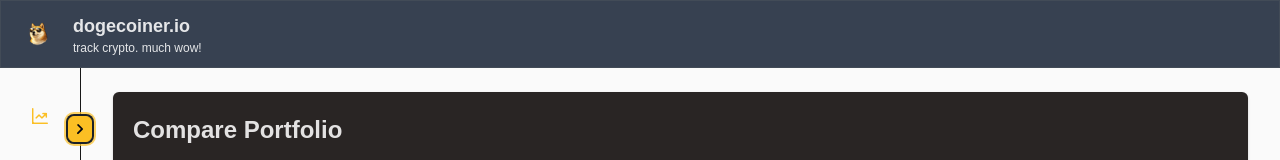
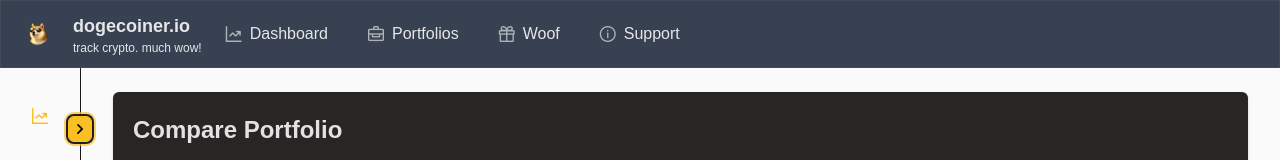
Before and after one commit to abardandev/dogecoiner-ui, a Next.js app: page / in a window 1280 px wide. Both pictures are taken after a click on the button "Toggle menu". Shown: the top 160 px of the page. Built offline with nearby package versions, Linux system fonts and the light colour scheme; a web font is replaced by a local one.

Commit message:
added links for spa behavior

```diff
--- a/src/controls/MainLayout.tsx
+++ b/src/controls/MainLayout.tsx
@@ -2,6 +2,7 @@
 
 import { useCallback, useEffect, useMemo, useState } from 'react';
 import { useRouter } from 'next/navigation';
+import Link from 'next/link';
 import { PanelMenu } from 'primereact/panelmenu';
 import { Sidebar } from 'primereact/sidebar';
 import { Button } from 'primereact/button';
@@ -53,31 +54,43 @@ export default function MainLayout({ children }) {
     return () => window.removeEventListener('scroll', toggleScrollTop);
   }, []);
 
+  const menuItemLinkTemplate =
+    (item, options) => (
+      <Link href={item.url} className={options.className} onClick={options.onClick}>
+        <span className={options.iconClassName} />
+        <span className={options.labelClassName}>{item.label}</span>
+      </Link>
+    );
+
   const menuItems: MenuItem[] = useMemo(
     () => [
       {
         id: 'dashboard',
         label: 'Dashboard',
         icon: 'pi pi-chart-line',
-        url: '/'
+        url: '/',
+        template: menuItemLinkTemplate,
       },
       {
         id: 'portfolios',
         label: 'Portfolios',
         icon: 'pi pi-briefcase',
-        url: '/portfolios'
+        url: '/portfolios',
+        template: menuItemLinkTemplate,
       },
       {
         id: 'game',
         label: 'Woof',
         icon: 'pi pi-gift',
         url: '/game',
+        template: menuItemLinkTemplate,
       },
       {
         id: 'support',
         label: 'Support',
         icon: 'pi pi-info-circle',
         url: '/support',
+        template: menuItemLinkTemplate,
       },
     ],
     [scrollToSection],
@@ -107,18 +120,18 @@ export default function MainLayout({ children }) {
           {sidebarCollapsed ? (
             <div className="flex flex-col items-center gap-2">
               {menuItems.map((item) => (
+                <Link key={item.id} href={item.url}>
                   <Button
-                  key={item.id}
                     icon={item.icon}
                     text
                     rounded
                     aria-label={item.label}
                     className="w-10 h-10"
                     style={{ color: 'var(--primary-color)' }}
-                  onClick={() => router.push(item.url)}
                     tooltip={item.label}
                     tooltipOptions={{ position: 'right' }}
                   />
+                </Link>
               ))}
             </div>
           ) : (
@@ -147,6 +160,7 @@ export default function MainLayout({ children }) {
           <div className="flex-1 overflow-x-auto">
             <div className="flex w-max items-center gap-1 pr-2">
               {menuItems.map((item) => (
+                <Link key={item.id} href={item.url}>
                   <Button
                     key={item.id}
                     icon={item.icon}
@@ -163,8 +177,8 @@ export default function MainLayout({ children }) {
                         label: { className: 'text-[10px] leading-none !m-0 text-center mt-1' },
                     }}
                     className="flex-none w-20 h-auto py-2"
-                  onClick={() => router.push(item.url)}
                   />
+                </Link>
               ))}
             </div>
           </div>
```
Lines whose indentation alone changed are shown as unchanged.
